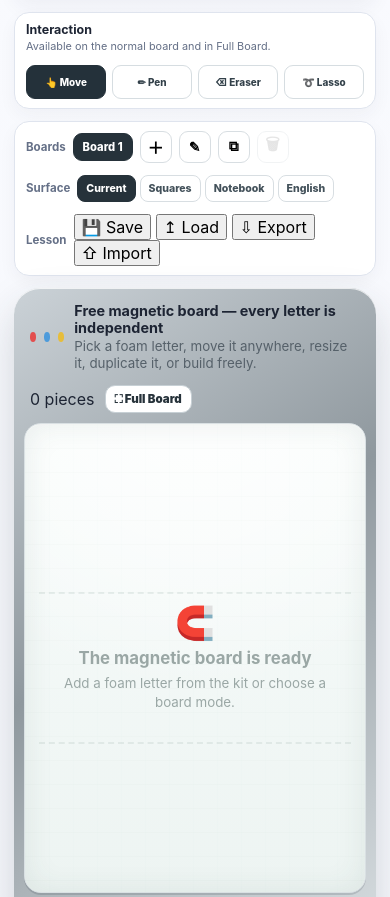
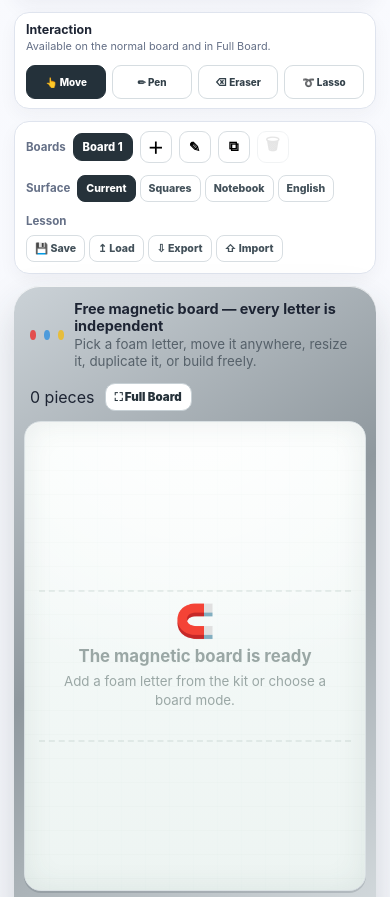
Before and after one commit to ibr7h/english-language-lab-exercise-engine, a plain HTML site: page index.html in a window 390 px wide. Shown: the part 923-1820 px from the top of the page. Drawn offline with Linux system fonts and the light colour scheme; a web font is replaced by a local one.

Commit message:
style: add lesson file controls

```diff
--- a/styles.css
+++ b/styles.css
@@ -3325,3 +3325,55 @@ body.board-workspace-active > .tabs {
     font-size:2.35rem;
   }
 }
+
+
+/* v0.22 Lesson Files */
+.lesson-group {
+  margin-inline-start:auto;
+}
+.lesson-actions {
+  display:flex;
+  align-items:center;
+  gap:4px;
+  flex-wrap:wrap;
+}
+.lesson-actions button,
+.workspace-lesson-grid button {
+  border:1px solid #d8dee2;
+  background:#fff;
+  color:#43515a;
+  border-radius:8px;
+  padding:6px 8px;
+  font-size:.66rem;
+  font-weight:800;
+  white-space:nowrap;
+}
+.lesson-actions button:hover,
+.workspace-lesson-grid button:hover {
+  border-color:#aeb9bf;
+  background:#f7f9fa;
+}
+.workspace-lesson-grid {
+  display:grid;
+  grid-template-columns:repeat(2,minmax(0,1fr));
+  gap:6px;
+}
+@media(max-width:1100px){
+  .english-board-manager-bar {
+    flex-wrap:wrap;
+  }
+  .lesson-group {
+    margin-inline-start:0;
+  }
+}
+@media(max-width:900px){
+  .lesson-actions {
+    overflow-x:auto;
+    flex-wrap:nowrap;
+    width:100%;
+    padding-bottom:2px;
+  }
+  .lesson-group {
+    flex-wrap:wrap;
+  }
+}
```
